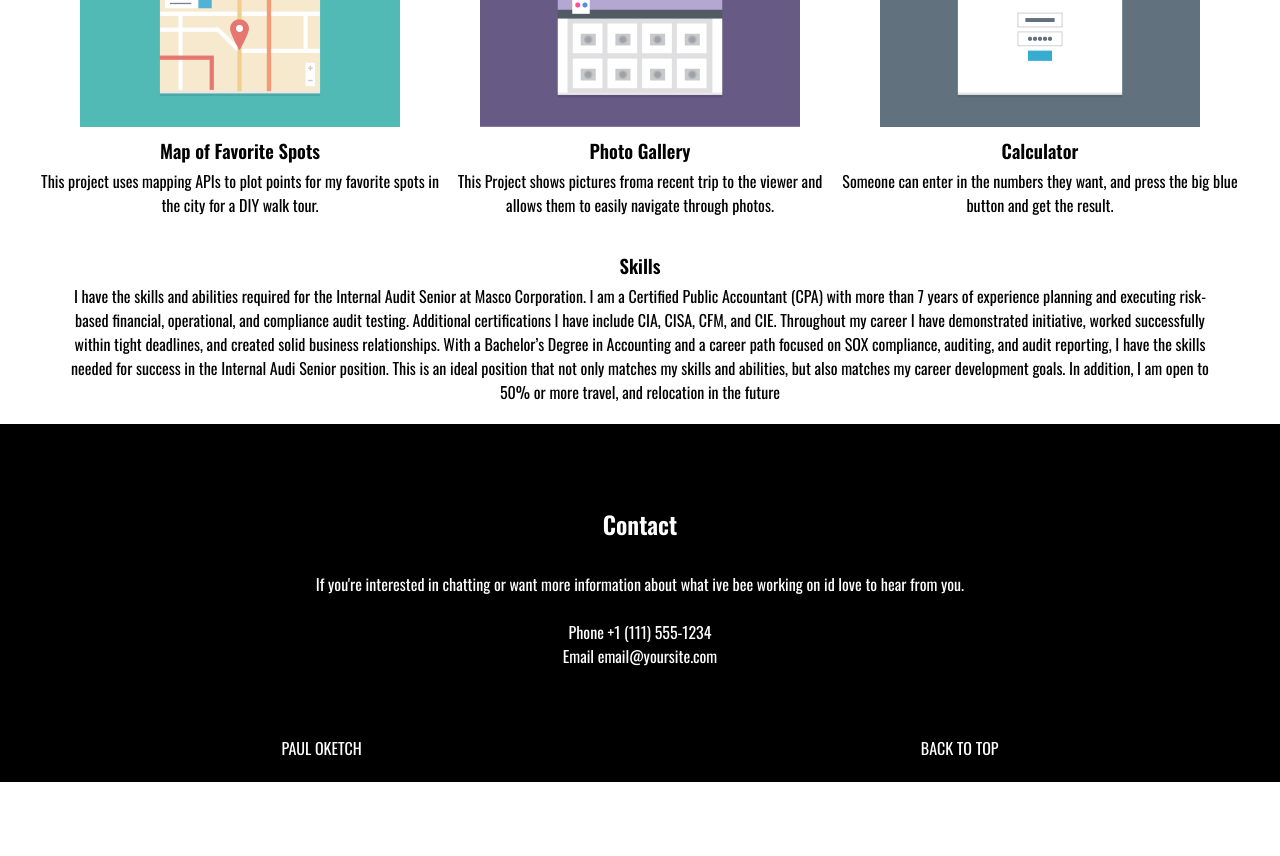
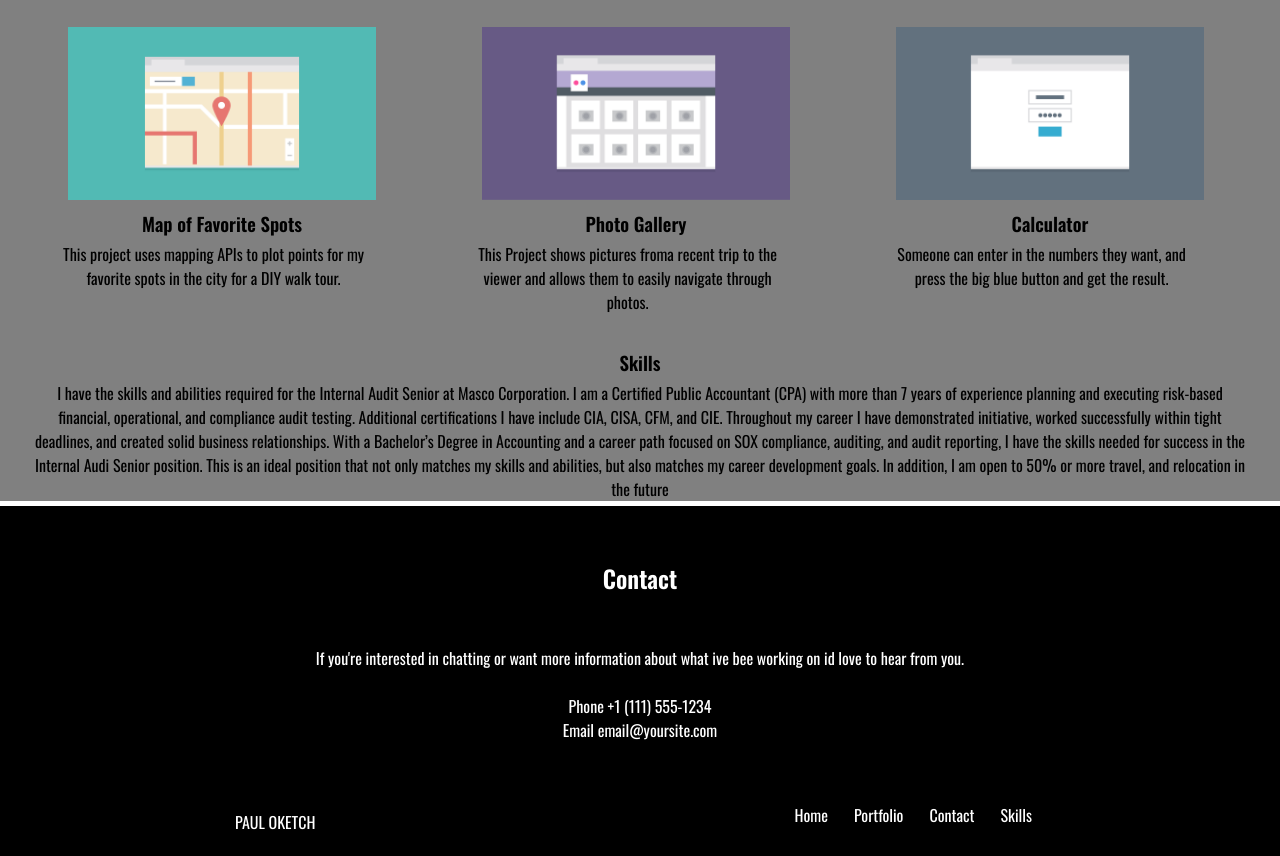
Before and after one commit to RegionalAura444/Profile-Page, a plain HTML site: page index.html in a window 1280 px wide. Shown: the part 757-1613 px from the top of the page. Before the commit the page ends 1539 px from the top, so only its background shows below. Drawn offline with nearby package versions, Linux system fonts and the light colour scheme.

Commit message:
major changes
changes and additions to the HTML and css files.

```diff
--- a/css/styles.css
+++ b/css/styles.css
@@ -30,7 +30,7 @@ h3{
 }
 
 img{
-    max-width:80%;
+    max-width:90%;
     border: 10px;;
 }
 
@@ -42,7 +42,7 @@ footer{
     background:black;
     color:white;
     padding:2px;
-    margin-top:20px ;
+    margin-top:5px ;
 }
 
 li{
@@ -64,17 +64,25 @@ a{
     color:white;
 }
 
+a:visited{
+    color: chartreuse;
+}
+
 
 section{
-    padding:30px 30px 0 30px;
+    padding:0 30px 0 30px;
+}
+
+.column p{
+    margin:0 30px 30px;
 }
 
 /*class selectors*/
 
 .main{
-    background:white;
-    padding:30px 30px 0 30px;
+    background:gray;
     color: black;
+    padding-top: 10px;
 }
 
 .profile_picture{
@@ -98,6 +106,10 @@ section{
    text-align: center;
 }
 
+.name_top{
+    padding-top:20px;
+}
+
 .dev{
     padding-left: 20px;
 }
@@ -114,6 +126,10 @@ section{
     color:white;
 }
 
+#footer-nav{
+    display: none;
+}
+
 
 
 
@@ -126,29 +142,58 @@ section{
     .main{
         display: flex;
     }
+
     .intro-header{
         flex-direction:column;
         align-items: center;
     }
+
     .col{
         flex-direction: row-reverse;
     }
+
     .main{
-        flex:50%;
-        flex-direction:row;
         flex-wrap: wrap;
-        justify-content: center;
-        padding-bottom 30px; ;
     }
+
     .column{
-        flex-basis: 50vh;
+        max-width: 50%;
+    }
+
+    .column img{
+        width:80%;
+    }
+
+    #footer-nav{
+        display: flex;
 
     }
 
-    img{
-        max-width:40vh;
-        border: 10px;;
+    #footer-nav ul{
+        display: flex;
+        justify-content: space-around;
+        list-style: none;
     }
+
+    nav ul{
+        display: flex;
+     }
+
+    nav li{
+        background: none;
+    }
+
+    .name_top{
+        display: none;
+    }
+
+    .last_footer{
+        display:flex;
+        justify-content: space-around;
+        flex-direction: row;
+    }
+
+
 
 
 }
@@ -162,4 +207,26 @@ section{
         flex-direction:column;
         float: right;
     }
+
+    .main{
+        margin-left: auto;
+        margin-right: auto;
+    }
+
+
+    .column p{
+        width:80%;
+        align-content: center;
+
+    }
+
+    .column{
+        width:30%;
+    }
+
+    div.column{
+        margin-left:30px;
+    }
+
+
 }
--- a/index.html
+++ b/index.html
@@ -13,12 +13,13 @@
 <body>
     <header class="intro-header">
         <h1 class="dev">PAUL OKETCH</h1>
+
         <nav>
             <ul class="main_nav">
                     <li><a href="#">Home</a></li>
                     <li><a href="#Portfolio">Portfolio</a></li>
                     <li><a href="#Contact">Contact</a></li>
-                    <li><a href= "#Skills">Skills</li>
+                    <li><a href= "#Skills">Skills</a></li>
             </ul>
         </nav>
 
@@ -82,15 +83,27 @@
     </main>
 
     <footer>
-        <h2 id="Contact" style="margin: 30px 0;">Contact</h2>
+        <h2 id="Contact">Contact</h2>
         <span>If you're interested in chatting or want more information about what ive bee working on id love to hear from you.</span><br><br>
         <span>Phone +1 (111) 555-1234</span> <br>
         <span> Email email@yoursite.com</span> <br> <br> <br>
 
+    <div class="last_footer">
         <div class="last">
             <p class="name">PAUL OKETCH</p>
-            <p class="name"><a href="#top">BACK TO TOP</a></p>
+            <p class="name_top"><a href="#top">BACK TO TOP</a></p>
         </div>
+
+        <nav id="footer-nav">
+            <ul>
+                <li><a href="#">Home</a></li>
+                <li><a href="#Portfolio">Portfolio</a></li>
+                <li><a href="#Contact">Contact</a></li>
+                <li><a href= "#Skills">Skills</a></li>
+            </ul>
+        </nav>
+    </div>
+
     </footer>
 </body>
 </html>
```
